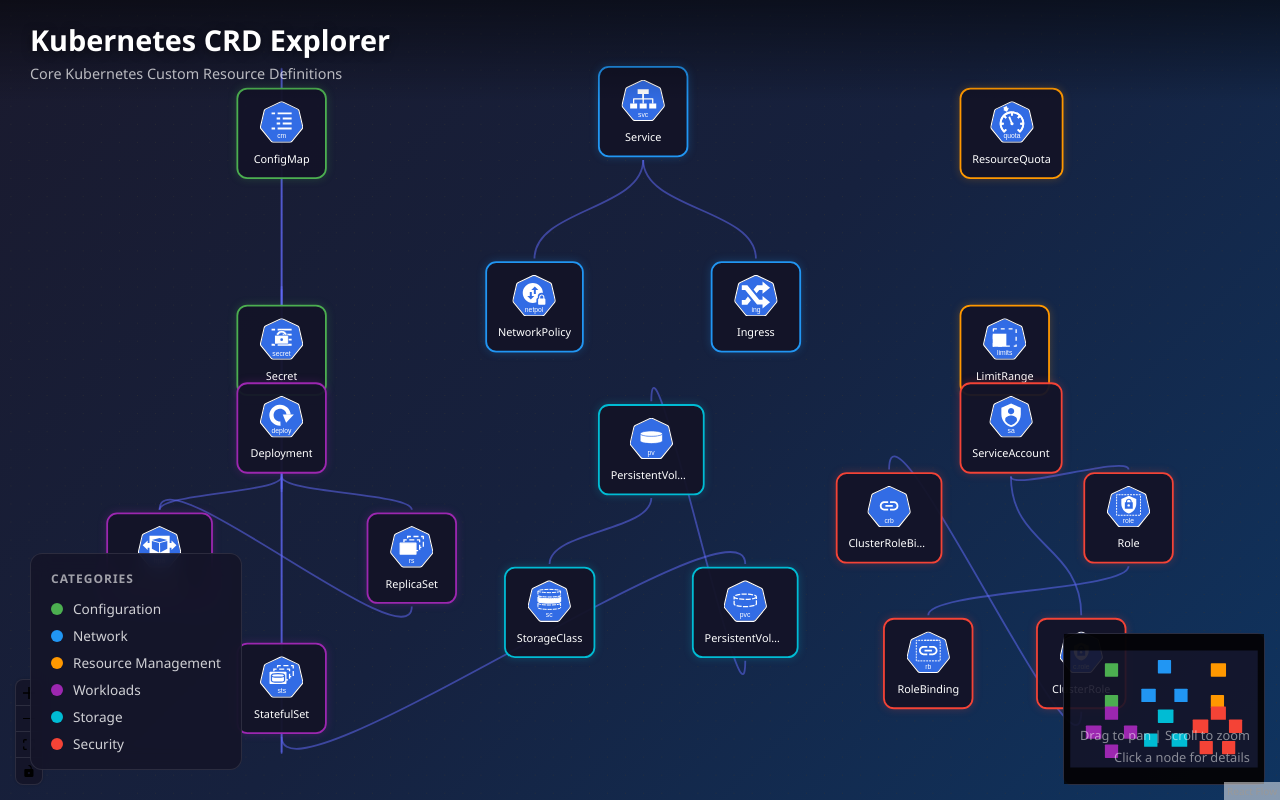
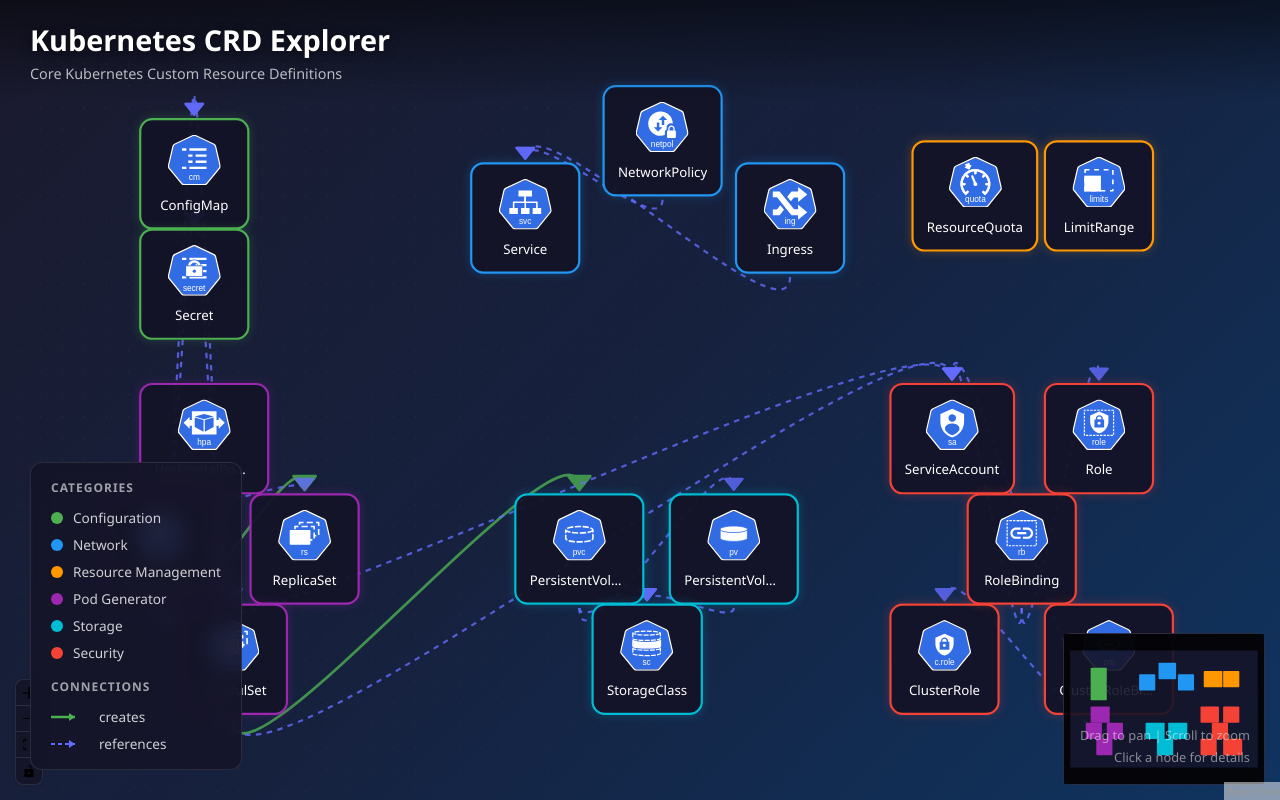
Before and after one commit to CtfChan/learning-viz, a React (Vite) app: page / in a window 1280 px wide. Built offline with nearby package versions, Linux system fonts and the light colour scheme.

Commit message:
slightly better

```diff
--- a/src/components/Legend.tsx
+++ b/src/components/Legend.tsx
@@ -17,6 +17,22 @@ export function Legend({ categoryColors, onCategoryClick }: LegendProps) {
           <span>{name}</span>
         </div>
       ))}
+
+      <h4 style={{ marginTop: '16px' }}>Connections</h4>
+      <div className="legend-item">
+        <svg width="30" height="12" style={{ marginRight: '8px' }}>
+          <line x1="0" y1="6" x2="24" y2="6" stroke="#4CAF50" strokeWidth="2.5" />
+          <polygon points="24,6 18,2 18,10" fill="#4CAF50" />
+        </svg>
+        <span>creates</span>
+      </div>
+      <div className="legend-item">
+        <svg width="30" height="12" style={{ marginRight: '8px' }}>
+          <line x1="0" y1="6" x2="24" y2="6" stroke="#646cff" strokeWidth="2" strokeDasharray="4,3" />
+          <polygon points="24,6 18,2 18,10" fill="#646cff" />
+        </svg>
+        <span>references</span>
+      </div>
     </div>
   );
 }
--- a/src/topics/kubernetes/config.ts
+++ b/src/topics/kubernetes/config.ts
@@ -1,41 +1,101 @@
-import type { CategoryConfig } from '../../types';
+import type { CategoryConfig, Position } from '../../types';
 
 export const CATEGORY_COLORS: Record<string, string> = {
   'Configuration': '#4CAF50',      // Green
   'Network': '#2196F3',            // Blue
   'Resource Management': '#FF9800', // Orange
-  'Workloads': '#9C27B0',          // Purple
+  'Pod Generator': '#9C27B0',      // Purple (renamed from Workloads)
   'Storage': '#00BCD4',            // Cyan
   'Security': '#F44336',           // Red
 };
 
 export const CATEGORY_POSITIONS: Record<string, CategoryConfig> = {
-  // 2D grid layout for React Flow (scaled up for better spacing)
-  // Top row
-  'Configuration': { center: { x: 100, y: 50 }, radius: 150 },
-  'Network': { center: { x: 500, y: 50 }, radius: 180 },
-  'Resource Management': { center: { x: 900, y: 50 }, radius: 150 },
-  // Bottom row
-  'Workloads': { center: { x: 100, y: 400 }, radius: 180 },
-  'Storage': { center: { x: 500, y: 400 }, radius: 150 },
-  'Security': { center: { x: 900, y: 400 }, radius: 180 },
+  // Layout matching image.png
+  // Top row (left to right)
+  'Configuration': { center: { x: 150, y: 150 }, radius: 100 },
+  'Network': { center: { x: 500, y: 150 }, radius: 180 },
+  'Resource Management': { center: { x: 850, y: 150 }, radius: 100 },
+  // Bottom row (left to right)
+  'Pod Generator': { center: { x: 150, y: 450 }, radius: 150 },
+  'Storage': { center: { x: 500, y: 500 }, radius: 140 },
+  'Security': { center: { x: 850, y: 450 }, radius: 180 },
 };
 
-export const CONNECTIONS: [string, string][] = [
-  ['Deployment', 'ReplicaSet'],
-  ['ReplicaSet', 'HorizontalPodAutoscaler'],
-  ['Deployment', 'HorizontalPodAutoscaler'],
-  ['StatefulSet', 'PersistentVolumeClaim'],
-  ['PersistentVolumeClaim', 'PersistentVolume'],
-  ['PersistentVolume', 'StorageClass'],
-  ['Service', 'Ingress'],
-  ['Service', 'NetworkPolicy'],
-  ['ServiceAccount', 'Role'],
-  ['ServiceAccount', 'ClusterRole'],
-  ['Role', 'RoleBinding'],
-  ['ClusterRole', 'ClusterRoleBinding'],
-  ['Deployment', 'ConfigMap'],
-  ['Deployment', 'Secret'],
-  ['StatefulSet', 'ConfigMap'],
-  ['StatefulSet', 'Secret'],
+// Explicit node positions matching image.png layout exactly
+export const NODE_POSITIONS: Record<string, Position> = {
+  // Configuration (top-left) - stacked vertically
+  'ConfigMap': { x: 80, y: 80 },
+  'Secret': { x: 80, y: 180 },
+
+  // Network/Exposition (top-center) - Service left, Endpoint below, NetworkPolicy top-center, Ingress right
+  'Service': { x: 380, y: 120 },
+  'NetworkPolicy': { x: 500, y: 50 },
+  'Ingress': { x: 620, y: 120 },
+
+  // Resource Management (top-right) - side by side
+  'ResourceQuota': { x: 780, y: 100 },
+  'LimitRange': { x: 900, y: 100 },
+
+  // Pod Generator (bottom-left) - HPA top, Deployment/ReplicaSet middle row, StatefulSet bottom
+  'HorizontalPodAutoscaler': { x: 80, y: 320 },
+  'Deployment': { x: 50, y: 420 },
+  'ReplicaSet': { x: 180, y: 420 },
+  'StatefulSet': { x: 115, y: 520 },
+
+  // Storage (center-bottom) - PVC top-left, PV top-right, StorageClass bottom-center
+  'PersistentVolumeClaim': { x: 420, y: 420 },
+  'PersistentVolume': { x: 560, y: 420 },
+  'StorageClass': { x: 490, y: 520 },
+
+  // Security (bottom-right) - complex arrangement
+  'ServiceAccount': { x: 760, y: 320 },
+  'Role': { x: 900, y: 320 },
+  'RoleBinding': { x: 830, y: 420 },
+  'ClusterRole': { x: 760, y: 520 },
+  'ClusterRoleBinding': { x: 900, y: 520 },
+};
+
+// Connection with type info for styling
+export interface Connection {
+  from: string;
+  to: string;
+  type: 'creates' | 'references';
+  label?: string;
+}
+
+export const CONNECTIONS_DETAILED: Connection[] = [
+  // Pod Generator "creates" relationships
+  { from: 'Deployment', to: 'ReplicaSet', type: 'creates', label: 'creates' },
+  { from: 'StatefulSet', to: 'PersistentVolumeClaim', type: 'creates', label: 'creates' },
+
+  // HPA references
+  { from: 'HorizontalPodAutoscaler', to: 'Deployment', type: 'references' },
+  { from: 'HorizontalPodAutoscaler', to: 'ReplicaSet', type: 'references' },
+  { from: 'HorizontalPodAutoscaler', to: 'StatefulSet', type: 'references' },
+
+  // Storage "references" relationships
+  { from: 'PersistentVolumeClaim', to: 'PersistentVolume', type: 'references', label: 'references' },
+  { from: 'PersistentVolumeClaim', to: 'StorageClass', type: 'references' },
+  { from: 'PersistentVolume', to: 'StorageClass', type: 'references' },
+
+  // Network relationships
+  { from: 'Ingress', to: 'Service', type: 'references' },
+  { from: 'NetworkPolicy', to: 'Service', type: 'references' },
+
+  // Security relationships - Role bindings
+  { from: 'RoleBinding', to: 'Role', type: 'references' },
+  { from: 'RoleBinding', to: 'ServiceAccount', type: 'references' },
+  { from: 'ClusterRoleBinding', to: 'ClusterRole', type: 'references' },
+  { from: 'ClusterRoleBinding', to: 'ServiceAccount', type: 'references' },
+
+  // Configuration references (workloads reference these)
+  { from: 'Deployment', to: 'ConfigMap', type: 'references', label: 'references' },
+  { from: 'Deployment', to: 'Secret', type: 'references', label: 'references' },
+  { from: 'StatefulSet', to: 'ConfigMap', type: 'references' },
+  { from: 'StatefulSet', to: 'Secret', type: 'references' },
+  { from: 'Deployment', to: 'ServiceAccount', type: 'references' },
+  { from: 'StatefulSet', to: 'ServiceAccount', type: 'references' },
 ];
+
+// Legacy format for backwards compatibility
+export const CONNECTIONS: [string, string][] = CONNECTIONS_DETAILED.map(c => [c.from, c.to]);
--- a/src/topics/kubernetes/data.ts
+++ b/src/topics/kubernetes/data.ts
@@ -188,11 +188,11 @@ spec:
     docsUrl: 'https://kubernetes.io/docs/concepts/policy/limit-range/',
     icon: '/icons/k8s/limits.svg'
   },
-  // Workloads
+  // Pod Generator (Workloads that create/manage pods)
   {
     name: 'Deployment',
     shortName: 'Deploy',
-    category: 'Workloads',
+    category: 'Pod Generator',
     description: 'A Deployment provides declarative updates for Pods and ReplicaSets. You describe a desired state and the Deployment Controller changes the actual state to match.',
     example: `apiVersion: apps/v1
 kind: Deployment
@@ -226,7 +226,7 @@ spec:
   {
     name: 'ReplicaSet',
     shortName: 'RS',
-    category: 'Workloads',
+    category: 'Pod Generator',
     description: 'ReplicaSet ensures that a specified number of pod replicas are running at any given time. It is often used indirectly through Deployments.',
     example: `apiVersion: apps/v1
 kind: ReplicaSet
@@ -258,7 +258,7 @@ spec:
   {
     name: 'StatefulSet',
     shortName: 'STS',
-    category: 'Workloads',
+    category: 'Pod Generator',
     description: 'StatefulSet manages stateful applications with guarantees about ordering and uniqueness of Pods. Each Pod has a persistent identifier maintained across rescheduling.',
     example: `apiVersion: apps/v1
 kind: StatefulSet
@@ -302,7 +302,7 @@ spec:
   {
     name: 'HorizontalPodAutoscaler',
     shortName: 'HPA',
-    category: 'Workloads',
+    category: 'Pod Generator',
     description: 'HPA automatically scales the number of Pods in a workload resource based on observed CPU utilization or custom metrics.',
     example: `apiVersion: autoscaling/v2
 kind: HorizontalPodAutoscaler
--- a/src/topics/kubernetes/index.ts
+++ b/src/topics/kubernetes/index.ts
@@ -1,6 +1,6 @@
 import type { TopicConfig } from '../../types';
 import { CRDS } from './data';
-import { CATEGORY_COLORS, CATEGORY_POSITIONS, CONNECTIONS } from './config';
+import { CATEGORY_COLORS, CATEGORY_POSITIONS, NODE_POSITIONS, CONNECTIONS_DETAILED } from './config';
 
 export const kubernetes: TopicConfig = {
   id: 'kubernetes',
@@ -9,5 +9,6 @@ export const kubernetes: TopicConfig = {
   crds: CRDS,
   categoryColors: CATEGORY_COLORS,
   categoryPositions: CATEGORY_POSITIONS,
-  connections: CONNECTIONS,
+  nodePositions: NODE_POSITIONS,
+  connections: CONNECTIONS_DETAILED,
 };
--- a/src/utils/graphBuilder.ts
+++ b/src/utils/graphBuilder.ts
@@ -1,4 +1,4 @@
-import type { Node, Edge } from '@xyflow/react';
+import type { Node, Edge, MarkerType } from '@xyflow/react';
 import type { TopicConfig } from '../types';
 
 export function buildNodesAndEdges(topic: TopicConfig): {
@@ -10,20 +10,25 @@ export function buildNodesAndEdges(topic: TopicConfig): {
 
   // Create nodes for each CRD
   topic.crds.forEach((crd) => {
+    // Use explicit position if available, otherwise fall back to calculated position
+    let position = topic.nodePositions[crd.name];
+
+    if (!position) {
+      // Fallback: calculate position within category cluster (circular arrangement)
       const categoryConfig = topic.categoryPositions[crd.category];
       if (!categoryConfig) return;
 
-    // Calculate position within category cluster
       const crdsInCategory = topic.crds.filter((c) => c.category === crd.category);
       const indexInCategory = crdsInCategory.indexOf(crd);
       const angle =
         (indexInCategory / crdsInCategory.length) * Math.PI * 2 - Math.PI / 2;
       const radius = categoryConfig.radius * 0.8;
 
-    const position = {
+      position = {
         x: categoryConfig.center.x + Math.cos(angle) * radius,
         y: categoryConfig.center.y + Math.sin(angle) * radius,
       };
+    }
 
     const color = topic.categoryColors[crd.category] || '#666';
 
@@ -38,17 +43,27 @@ export function buildNodesAndEdges(topic: TopicConfig): {
     });
   });
 
-  // Create edges for connections
-  topic.connections.forEach(([from, to], index) => {
+  // Create edges for connections with styling based on type
+  topic.connections.forEach((connection, index) => {
+    const isCreates = connection.type === 'creates';
+    const color = isCreates ? '#4CAF50' : '#646cff';
+
     edges.push({
       id: `edge-${index}`,
-      source: from,
-      target: to,
+      source: connection.from,
+      target: connection.to,
       type: 'default',
+      markerEnd: {
+        type: 'arrowclosed' as MarkerType,
+        color: color,
+        width: 20,
+        height: 20,
+      },
       style: {
-        stroke: '#646cff',
-        strokeWidth: 2,
-        opacity: 0.5,
+        stroke: color,
+        strokeWidth: isCreates ? 2.5 : 2,
+        strokeDasharray: isCreates ? undefined : '5,5', // Dashed for references
+        opacity: 0.8,
       },
       animated: false,
     });
```
Also changed, not shown: src/types.ts (+9 -1 lines), image.png (added). Lines whose indentation alone changed are shown as unchanged.
